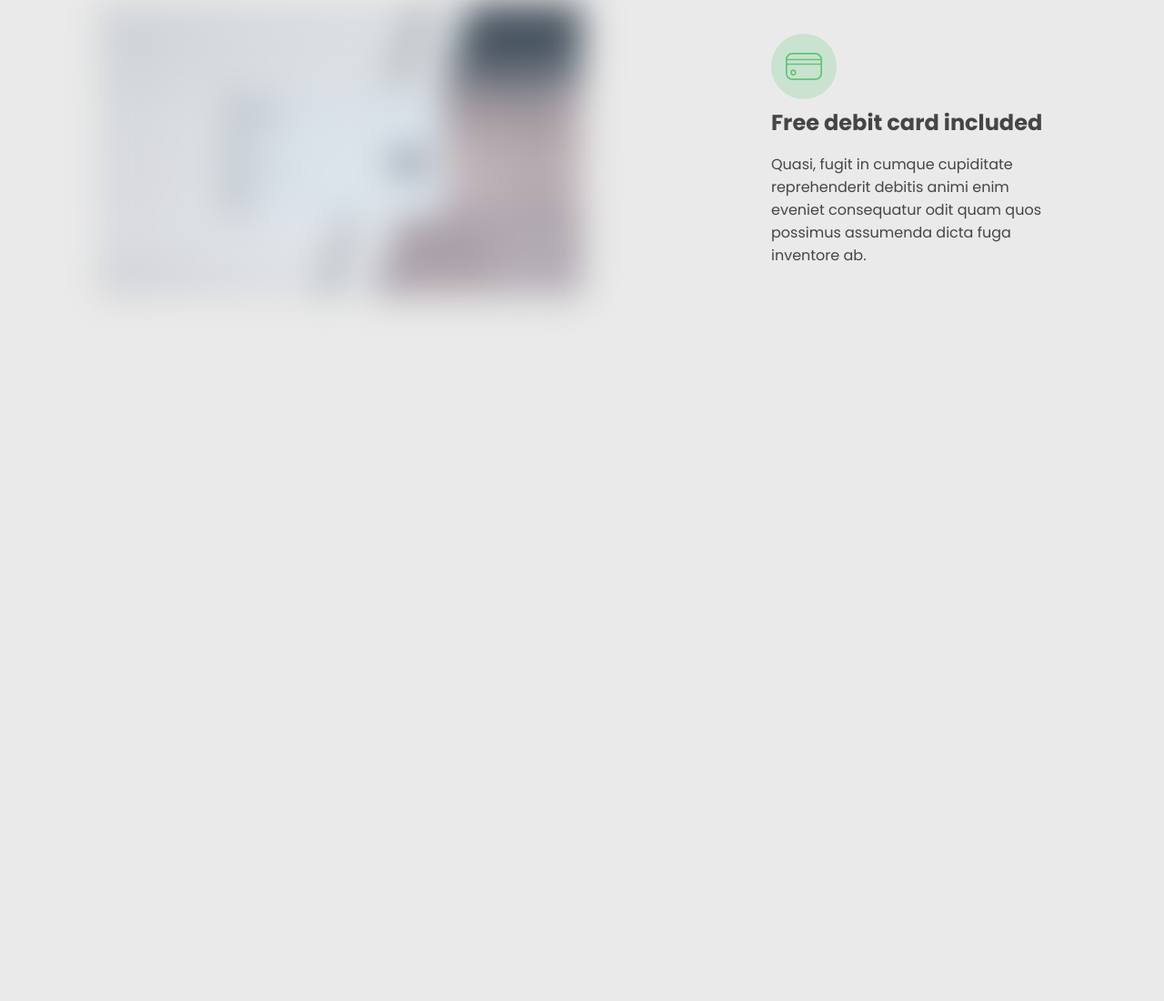
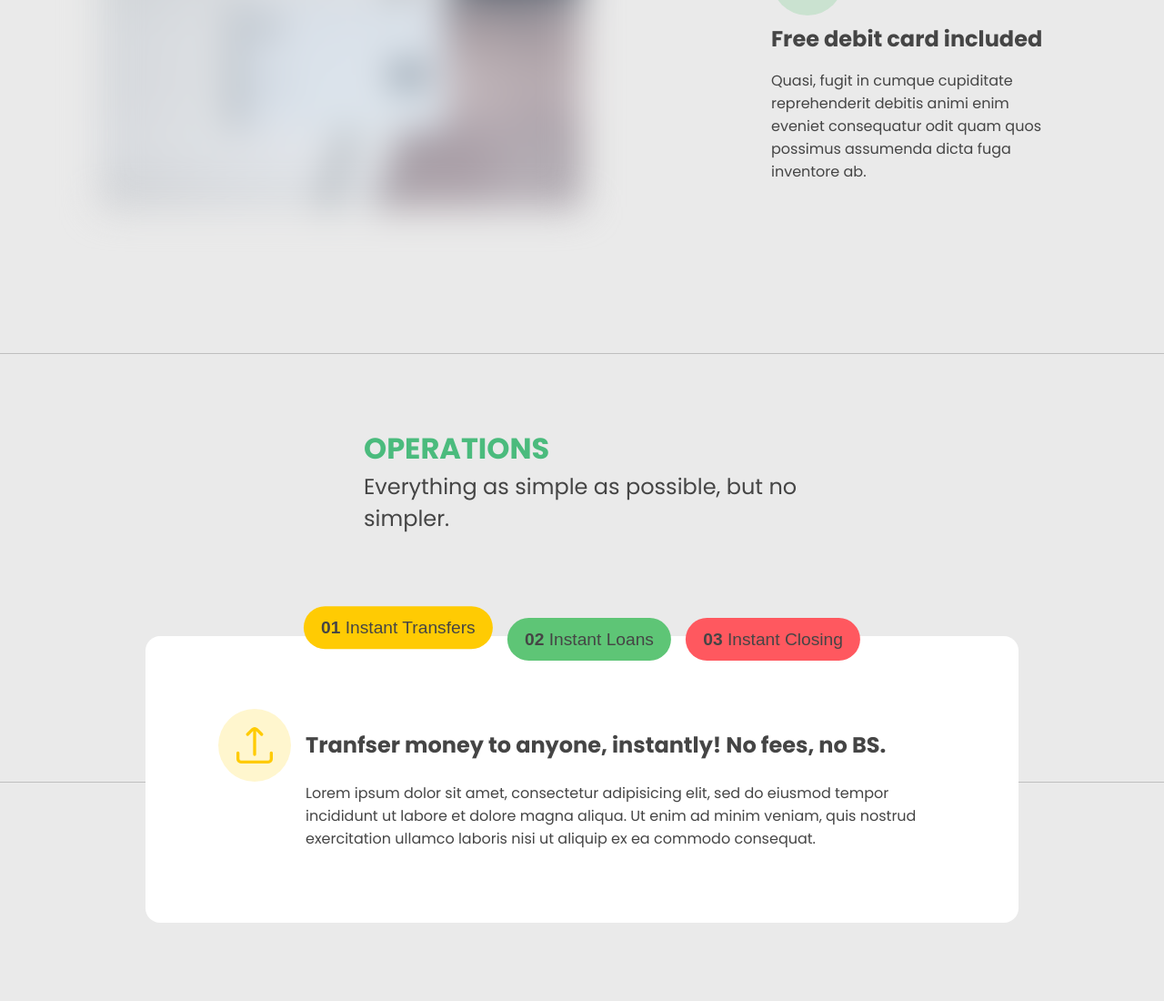
Before and after one commit to SahakKDev/bank-landing, a plain HTML site: page index.html in a window 1280 px wide. Shown: the part 1838-2938 px from the top of the page at 91% size. Before the commit the page ends 2322 px from the top, so only its background shows below. Drawn offline with Linux system fonts and the light colour scheme.

Commit message:
create operations section

```diff
--- a/index.html
+++ b/index.html
@@ -15,6 +15,8 @@
     <link rel="stylesheet" href="styles/index.css" />
     <link rel="stylesheet" href="styles/header.css" />
     <link rel="stylesheet" href="styles/features.css" />
+    <link rel="stylesheet" href="styles/operations.css" />
+    <link rel="stylesheet" href="styles/testimonials.css" />
     <script src="js/main.js" defer></script>
     <title>Bankist</title>
   </head>
@@ -63,7 +65,7 @@
       </section>
     </header>
 
-    <section class="section">
+    <section class="features section">
       <div class="section-title">
         <h2 class="section-header">Features</h2>
         <h3 class="section-subheader">
@@ -81,7 +83,7 @@
           />
 
           <div class="feature__info">
-            <div class="feature-icon">
+            <div class="feature-icon svg-wrapper">
               <svg
                 xmlns="http://www.w3.org/2000/svg"
                 id="Outline"
@@ -115,7 +117,7 @@
           />
 
           <div class="feature__info">
-            <div class="feature-icon">
+            <div class="feature-icon svg-wrapper">
               <svg
                 xmlns="http://www.w3.org/2000/svg"
                 id="Layer_1"
@@ -148,7 +150,7 @@
           />
 
           <div class="feature__info">
-            <div class="feature-icon">
+            <div class="feature-icon svg-wrapper">
               <svg
                 xmlns="http://www.w3.org/2000/svg"
                 id="Outline"
@@ -172,5 +174,115 @@
         </div>
       </div>
     </section>
+
+    <section class="operations section">
+      <div class="section-title">
+        <h2 class="section-header">Operations</h2>
+        <h3 class="section-subheader">
+          Everything as simple as possible, but no simpler.
+        </h3>
+      </div>
+
+      <div class="operations-wrapper">
+        <!-- TABS -->
+        <div class="tabs">
+          <button class="tab-item tab-item--1 active-tab">
+            <strong>01</strong> Instant Transfers
+          </button>
+          <button class="tab-item tab-item--2">
+            <strong>02</strong> Instant Loans
+          </button>
+          <button class="tab-item tab-item--3">
+            <strong>03</strong> Instant Closing
+          </button>
+        </div>
+
+        <article class="operation">
+          <div class="operations-icon operations-icon--1 svg-wrapper">
+            <svg
+              xmlns="http://www.w3.org/2000/svg"
+              id="Outline"
+              viewBox="0 0 24 24"
+              class="svg"
+              width="512"
+              height="512"
+            >
+              <path
+                d="M11.007,2.578,11,18.016a1,1,0,0,0,1,1h0a1,1,0,0,0,1-1l.007-15.421,2.912,2.913a1,1,0,0,0,1.414,0h0a1,1,0,0,0,0-1.414L14.122.879a3,3,0,0,0-4.244,0L6.667,4.091a1,1,0,0,0,0,1.414h0a1,1,0,0,0,1.414,0Z"
+              />
+              <path
+                d="M22,17v4a1,1,0,0,1-1,1H3a1,1,0,0,1-1-1V17a1,1,0,0,0-1-1H1a1,1,0,0,0-1,1v4a3,3,0,0,0,3,3H21a3,3,0,0,0,3-3V17a1,1,0,0,0-1-1h0A1,1,0,0,0,22,17Z"
+              />
+            </svg>
+          </div>
+
+          <h2>Tranfser money to anyone, instantly! No fees, no BS.</h2>
+
+          <p class="text">
+            Lorem ipsum dolor sit amet, consectetur adipisicing elit, sed do
+            eiusmod tempor incididunt ut labore et dolore magna aliqua. Ut enim
+            ad minim veniam, quis nostrud exercitation ullamco laboris nisi ut
+            aliquip ex ea commodo consequat.
+          </p>
+        </article>
+
+        <article class="operation hidden">
+          <div class="operations-icon operations-icon--2 svg-wrapper">
+            <svg
+              xmlns="http://www.w3.org/2000/svg"
+              id="Outline"
+              viewBox="0 0 24 24"
+              class="svg"
+              width="512"
+              height="512"
+            >
+              <path
+                d="M23.121,9.069,15.536,1.483a5.008,5.008,0,0,0-7.072,0L.879,9.069A2.978,2.978,0,0,0,0,11.19v9.817a3,3,0,0,0,3,3H21a3,3,0,0,0,3-3V11.19A2.978,2.978,0,0,0,23.121,9.069ZM15,22.007H9V18.073a3,3,0,0,1,6,0Zm7-1a1,1,0,0,1-1,1H17V18.073a5,5,0,0,0-10,0v3.934H3a1,1,0,0,1-1-1V11.19a1.008,1.008,0,0,1,.293-.707L9.878,2.9a3.008,3.008,0,0,1,4.244,0l7.585,7.586A1.008,1.008,0,0,1,22,11.19Z"
+              />
+            </svg>
+          </div>
+
+          <h2>Buy a home or make your dreams come true, with instant loans.</h2>
+
+          <p class="text">
+            Duis aute irure dolor in reprehenderit in voluptate velit esse
+            cillum dolore eu fugiat nulla pariatur. Excepteur sint occaecat
+            cupidatat non proident, sunt in culpa qui officia deserunt mollit
+            anim id est laborum.
+          </p>
+        </article>
+
+        <article class="operation hidden">
+          <div class="operations-icon operations-icon--3 svg-wrapper">
+            <svg
+              xmlns="http://www.w3.org/2000/svg"
+              id="Outline"
+              viewBox="0 0 24 24"
+              class="svg"
+              width="512"
+              height="512"
+            >
+              <path
+                d="M11.007,2.578,11,18.016a1,1,0,0,0,1,1h0a1,1,0,0,0,1-1l.007-15.421,2.912,2.913a1,1,0,0,0,1.414,0h0a1,1,0,0,0,0-1.414L14.122.879a3,3,0,0,0-4.244,0L6.667,4.091a1,1,0,0,0,0,1.414h0a1,1,0,0,0,1.414,0Z"
+              />
+              <path
+                d="M22,17v4a1,1,0,0,1-1,1H3a1,1,0,0,1-1-1V17a1,1,0,0,0-1-1H1a1,1,0,0,0-1,1v4a3,3,0,0,0,3,3H21a3,3,0,0,0,3-3V17a1,1,0,0,0-1-1h0A1,1,0,0,0,22,17Z"
+              />
+            </svg>
+          </div>
+
+          <h2>No longer need your account? No problem! Close it instantly.</h2>
+
+          <p class="text">
+            Excepteur sint occaecat cupidatat non proident, sunt in culpa qui
+            officia deserunt mollit anim id est laborum. Ut enim ad minim
+            veniam, quis nostrud exercitation ullamco laboris nisi ut aliquip ex
+            ea commodo consequat.
+          </p>
+        </article>
+      </div>
+    </section>
+
+    <section class="section testimonials"></section>
   </body>
 </html>
--- a/styles/features.css
+++ b/styles/features.css
@@ -1,10 +1,6 @@
 .feature {
   display: flex;
   gap: 3rem;
-}
-
-.feature:not(:last-child) {
-    margin-bottom: 3rem;
 }
 
 .feature-reverse {
@@ -17,11 +13,6 @@
 
 .feature-icon {
   background-color: var(--color-primary-opacity);
-  display: flex;
-  align-items: center;
-  justify-content: center;
-  padding: 1rem;
-  border-radius: 50%;
   margin-bottom: 0.5rem;
 }
 
--- a/styles/index.css
+++ b/styles/index.css
@@ -79,3 +79,21 @@ a {
 .blur {
   filter: blur(20px)
 }
+
+.svg-wrapper {
+  width: 5rem;
+  height: 5rem;
+  display: flex;
+  align-items: center;
+  justify-content: center;
+  border-radius: 50%;
+}
+
+.svg {
+  width: 2.5rem;
+  height: 2.5rem;
+}
+
+.hidden {
+  opacity: 0;
+}
--- /dev/null
+++ b/styles/operations.css
@@ -0,0 +1,85 @@
+.operations-wrapper {
+  position: relative;
+  width: 100%;
+
+}
+
+.operation {
+  display: grid;
+  grid-template-columns: auto 1fr;
+  align-items: center;
+  column-gap: 1rem;
+  background-color: #fff;
+  padding: 5rem;
+  border-radius: 1rem;
+  position: absolute;
+  left: 50%;
+  transform: translateX(-50%);
+  width: 60rem;
+  margin: auto;
+   transition: opacity 0.3s ease-in;
+}
+
+.operation .text {
+  grid-column: 2;
+}
+
+.operations-icon--1 {
+  background-color: var(--color-secondary-opacity);
+}
+
+.operations-icon--1 svg {
+  fill: var(--color-secondary);
+}
+
+.operations-icon--2 {
+  background-color: var(--color-primary-opacity);
+}
+
+.operations-icon--2 svg {
+  fill: var(--color-primary);
+}
+
+.operations-icon--3 {
+  background-color: var(--color-tertiary-opacity);
+}
+
+.operations-icon--3 svg {
+  fill: var(--color-tertiary);
+}
+
+.tabs {
+  position: absolute;
+  z-index: 1;
+  left: 50%;
+  top: -20px;
+  transform: translateX(-50%);
+  display: flex;
+  gap: 1rem;
+}
+
+.tab-item {
+  padding: 0.8rem 1.2rem;
+  border-radius: 60px;
+  border: none;
+  cursor: pointer;
+  font-size: 1.2rem;
+  text-wrap: nowrap;
+  transition: transform 0.3s ease-in-out;
+}
+
+.tab-item--1 {
+  background-color: var(--color-secondary);
+}
+
+.tab-item--2 {
+  background-color: var(--color-primary);
+}
+
+.tab-item--3 {
+  background-color: var(--color-tertiary);
+}
+
+.active-tab {
+  transform: translateY(-0.8rem);
+}
```
Also changed, not shown: styles/testimonials.css (added).
